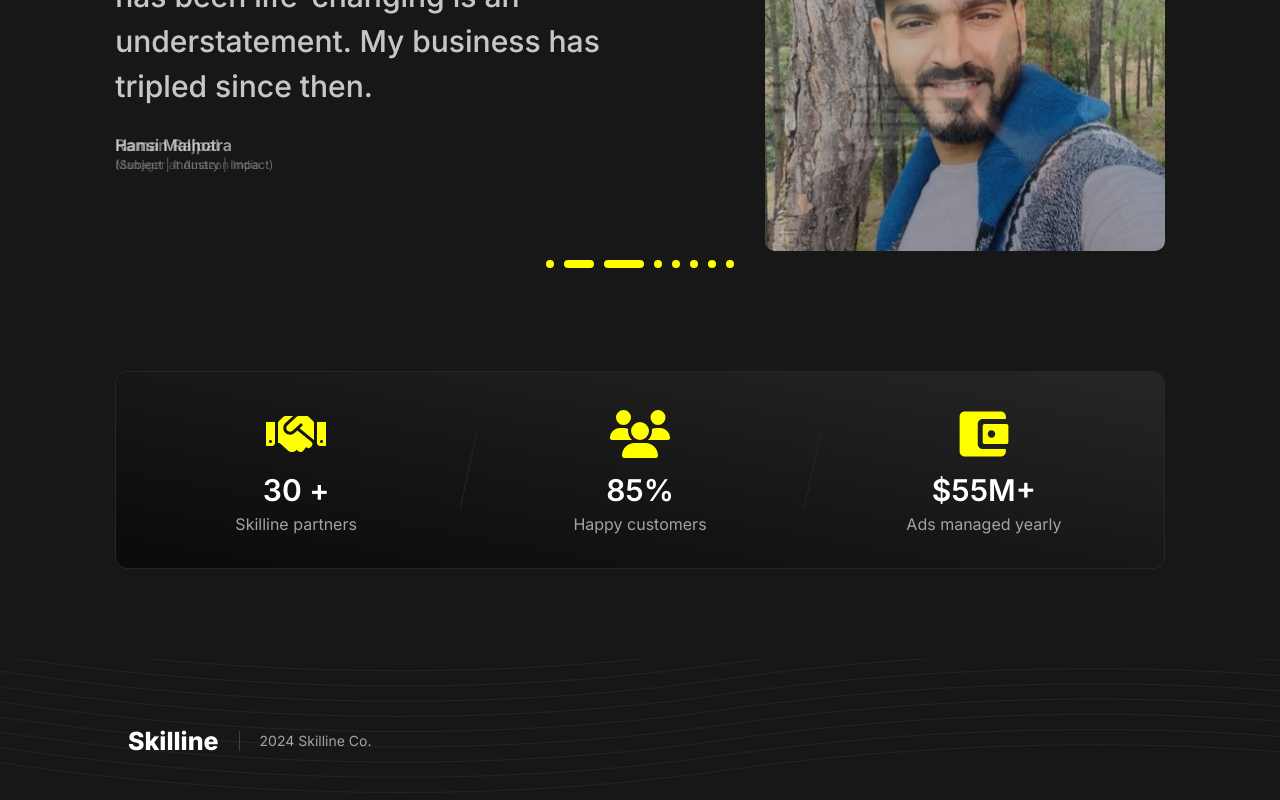
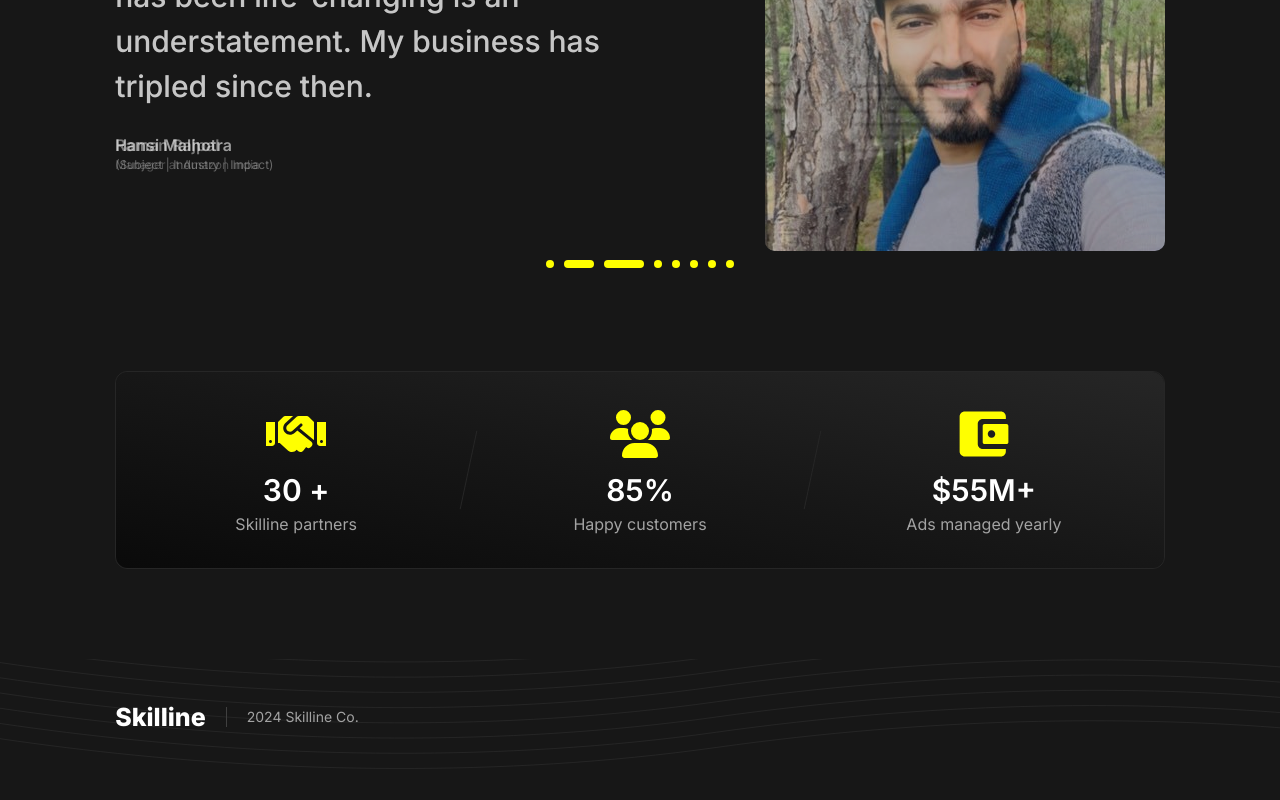
Before and after one commit to slv-dvishwakarma/Skilline-Education, a Next.js app: page / in a window 1280 px wide. Shown: the part 3355-4155 px from the top of the page. After the commit the page ends 4131 px from the top, so only its background shows below. Built offline with nearby package versions, Linux system fonts and the light colour scheme.

Commit message:
footer customized

```diff
--- a/components/template/Footer/FooterTemplate.tsx
+++ b/components/template/Footer/FooterTemplate.tsx
@@ -23,7 +23,7 @@ export const FooterTemplate = () => {
     </svg>
 
     <div className="relative z-10">
-      <div className="w-full max-w-5xl px-4 xl:px-0 py-10 lg:pt-16 mx-auto">
+      <div className="w-full  xl:px-[9%] lg:px-10 md:px-3 px-3 py-10 mx-auto">
         <div className="inline-flex items-center">
 
           <h1 className='text-[25px] font-extrabold text-white'>Skilline</h1>
```
